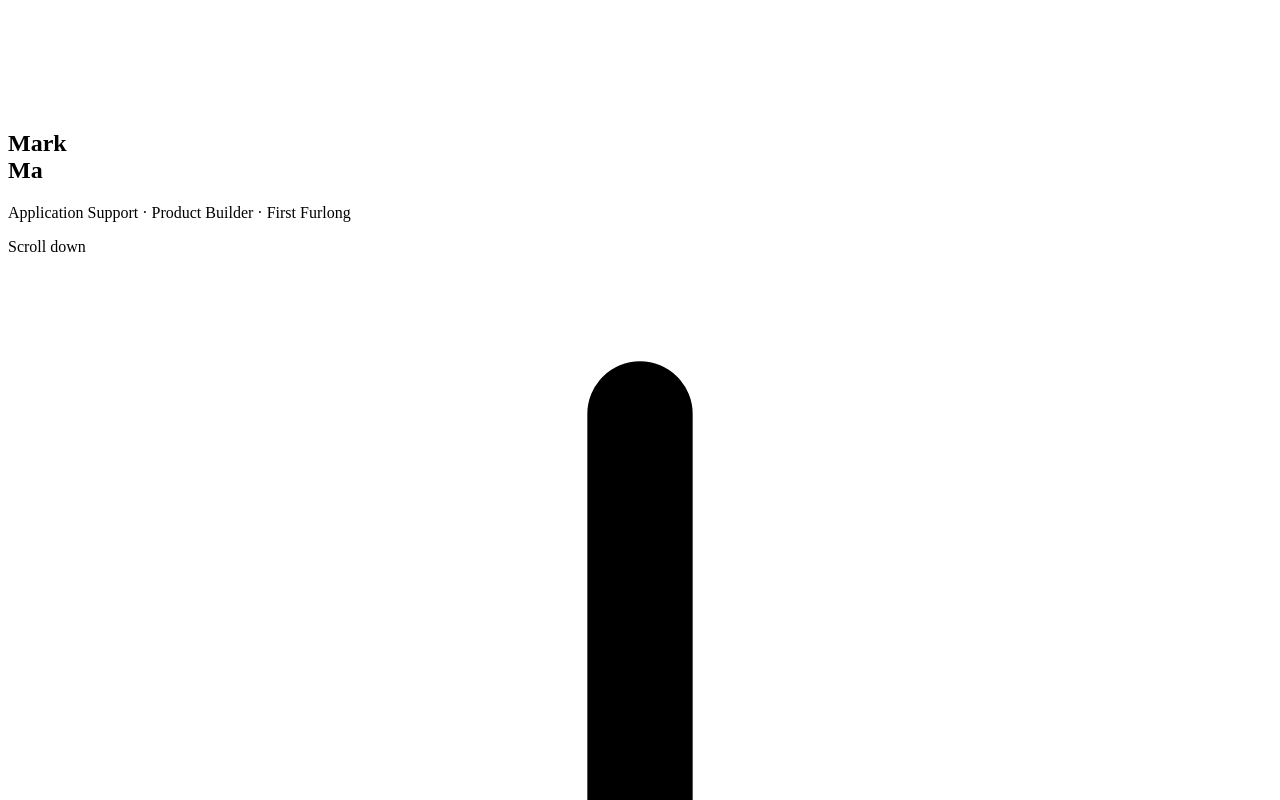
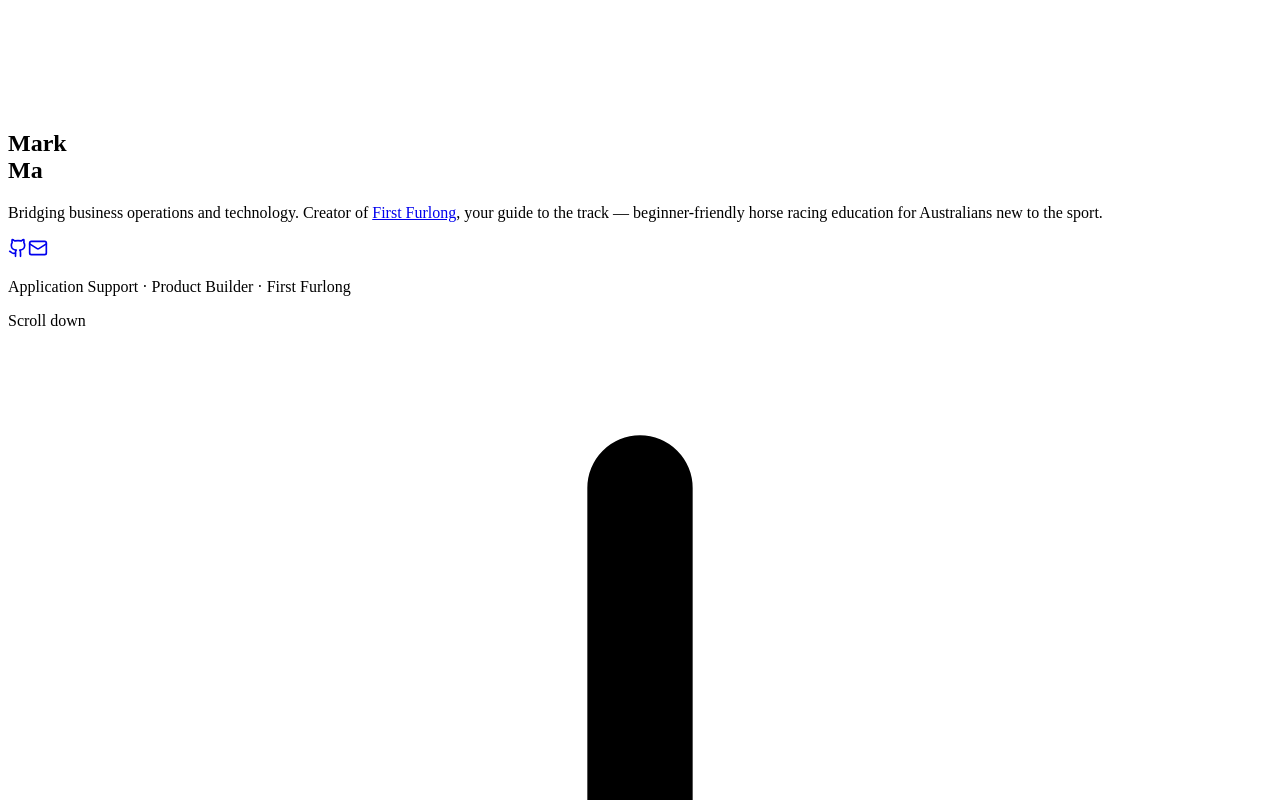
Before and after one commit to markpukete-web/markma.dev, a React (Vite) app: page / in a window 1280 px wide. Shown: the part 2160-2960 px from the top of the page. Built offline with nearby package versions, Linux system fonts and the light colour scheme; the HTML template or start-up script is replaced by a standard one.

Commit message:
Add spotlight to skills, refine hero opacity and bio, update socials

```diff
--- a/src/sections/Hero.tsx
+++ b/src/sections/Hero.tsx
@@ -53,7 +53,7 @@ export function Hero() {
             alt=""
             className={cn(
               "absolute inset-0 h-full w-full object-contain transition-opacity duration-700 mix-blend-normal",
-              isTouch ? "opacity-50" : "opacity-20"
+              isTouch ? "opacity-50" : "opacity-[0.01]"
             )}
             style={{
               maskImage: 'radial-gradient(ellipse 70% 80% at 50% 50%, black 40%, transparent 100%)',
@@ -79,11 +79,42 @@ export function Hero() {
         style={{ y: contentY }}
         className="absolute inset-0 z-10 flex h-full w-full flex-col justify-between p-6 md:p-12"
       >
-        {/* Top Left: Name */}
-        <div className="mt-20">
+        {/* Top Left: Name & Socials */}
+        <div className="mt-20 space-y-6">
           <h1 className="font-serif text-6xl font-bold tracking-tight text-text-primary mix-blend-difference md:text-8xl">
             Mark<br />Ma
           </h1>
+
+          <div className="max-w-sm space-y-6">
+            <p className="text-lg font-light text-text-secondary mix-blend-difference">
+              Bridging business operations and technology. Creator of <a href="https://first-furlong.vercel.app/" target="_blank" rel="noopener noreferrer" className="text-accent hover:underline">First Furlong</a>, your guide to the track — beginner-friendly horse racing education for Australians new to the sport.
+            </p>
+
+            <div className="flex gap-4">
+              <a
+                href="https://github.com/markpukete-web"
+                target="_blank"
+                rel="noopener noreferrer"
+                className="group rounded-full border border-white/10 bg-white/5 p-3 text-white transition-colors hover:bg-white/10 hover:text-accent"
+                aria-label="GitHub"
+              >
+                <svg xmlns="http://www.w3.org/2000/svg" width="20" height="20" viewBox="0 0 24 24" fill="none" stroke="currentColor" strokeWidth="2" strokeLinecap="round" strokeLinejoin="round" className="h-5 w-5">
+                  <path d="M15 22v-4a4.8 4.8 0 0 0-1-3.5c3 0 6-2 6-5.5.08-1.25-.27-2.48-1-3.5.28-1.15.28-2.35 0-3.5 0 0-1 0-3 1.5-2.64-.5-5.36-.5-8 0C6 2 5 2 5 2c-.3 1.15-.3 2.35 0 3.5A5.403 5.403 0 0 0 4 9c0 3.5 3 5.5 6 5.5-.39.49-.68 1.05-.85 1.65-.17.6-.22 1.23-.15 1.85v4" />
+                  <path d="M9 18c-4.51 2-5-2-7-2" />
+                </svg>
+              </a>
+              <a
+                href="mailto:markpukete@hotmail.com"
+                className="group rounded-full border border-white/10 bg-white/5 p-3 text-white transition-colors hover:bg-white/10 hover:text-accent"
+                aria-label="Email"
+              >
+                <svg xmlns="http://www.w3.org/2000/svg" width="20" height="20" viewBox="0 0 24 24" fill="none" stroke="currentColor" strokeWidth="2" strokeLinecap="round" strokeLinejoin="round" className="h-5 w-5">
+                  <rect width="20" height="16" x="2" y="4" rx="2" />
+                  <path d="m22 7-8.97 5.7a1.94 1.94 0 0 1-2.06 0L2 7" />
+                </svg>
+              </a>
+            </div>
+          </div>
         </div>
 
         {/* Bottom Left: Tagline */}
--- a/src/sections/Skills.tsx
+++ b/src/sections/Skills.tsx
@@ -1,5 +1,6 @@
 import { useScrollReveal } from '@/hooks/useScrollReveal'
 import { SectionWrapper } from '@/components/SectionWrapper'
+import { Spotlight } from '@/components/Spotlight'
 
 const SKILL_CATEGORIES = [
   {
@@ -24,7 +25,11 @@ function SkillCategory({ category, index }: { category: typeof SKILL_CATEGORIES[
   const reveal = useScrollReveal({ delay: index * 0.1 })
 
   return (
-    <div ref={reveal.ref} style={reveal.style}>
+    <Spotlight
+      ref={reveal.ref}
+      style={reveal.style}
+      className="h-full rounded-xl border border-border bg-surface-light p-6 transition-transform duration-300 hover:-translate-y-1"
+    >
       <h3 className="mb-4 text-lg font-semibold text-accent">{category.heading}</h3>
       <ul className="space-y-2">
         {category.skills.map((skill) => (
@@ -34,7 +39,7 @@ function SkillCategory({ category, index }: { category: typeof SKILL_CATEGORIES[
           </li>
         ))}
       </ul>
-    </div>
+    </Spotlight>
   )
 }
 
```
